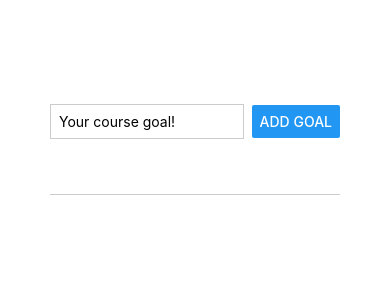
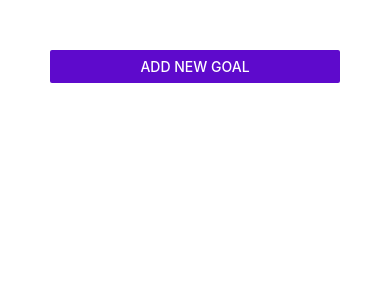
Before and after one commit to Rakesh6720/react-native-goals-app, a React Native app: screen / in a window 390 px wide. Shown: the top 300 px of the page. Built offline with nearby package versions, Linux system fonts and the light colour scheme.

Commit message:
add modal for start

```diff
--- a/App.tsx
+++ b/App.tsx
@@ -16,6 +16,12 @@ import { Goal } from "./types";
 export default function App() {
   const [enteredGoalText, setEnteredGoalText] = useState<string>();
   const [courseGoals, setCourseGoals] = useState<Goal[]>([]);
+  const [modalIsVisible, setModalIsVisible] = useState<boolean>(false);
+
+  const startAddGoalHandler = (event: GestureResponderEvent): void => {
+    console.log("MODAL Pressed");
+    setModalIsVisible(true);
+  };
 
   const goalInputHandler = (text: string) => {
     setEnteredGoalText(text);
@@ -39,10 +45,18 @@ export default function App() {
 
   return (
     <View style={styles.appContainer}>
-      <GoalInput
-        goalInputHandler={goalInputHandler}
-        addGoalHandler={addGoalHandler}
+      <Button
+        title="Add New Goal"
+        color="#5e0acc"
+        onPress={startAddGoalHandler}
       />
+      {modalIsVisible && (
+        <GoalInput
+          modalIsVisible={modalIsVisible}
+          goalInputHandler={goalInputHandler}
+          addGoalHandler={addGoalHandler}
+        />
+      )}
       <View style={styles.goalsContainer}>
         <FlatList
           data={courseGoals}
--- a/components/GoalInput.tsx
+++ b/components/GoalInput.tsx
@@ -4,18 +4,22 @@ import {
   Button,
   StyleSheet,
   GestureResponderEvent,
+  Modal,
 } from "react-native";
 
 interface GoalInputProps {
   goalInputHandler: (text: string) => void;
   addGoalHandler: (event: GestureResponderEvent) => void;
+  modalIsVisible: boolean;
 }
 
 export default function GoalInput({
   goalInputHandler,
   addGoalHandler,
+  modalIsVisible,
 }: GoalInputProps) {
   return (
+    <Modal visible={modalIsVisible} animationType="slide">
       <View style={styles.inputContainer}>
         <TextInput
           style={styles.textInput}
@@ -24,6 +28,7 @@ export default function GoalInput({
         />
         <Button title="Add Goal" onPress={addGoalHandler} />
       </View>
+    </Modal>
   );
 }
 
```
Lines whose indentation alone changed are shown as unchanged.
